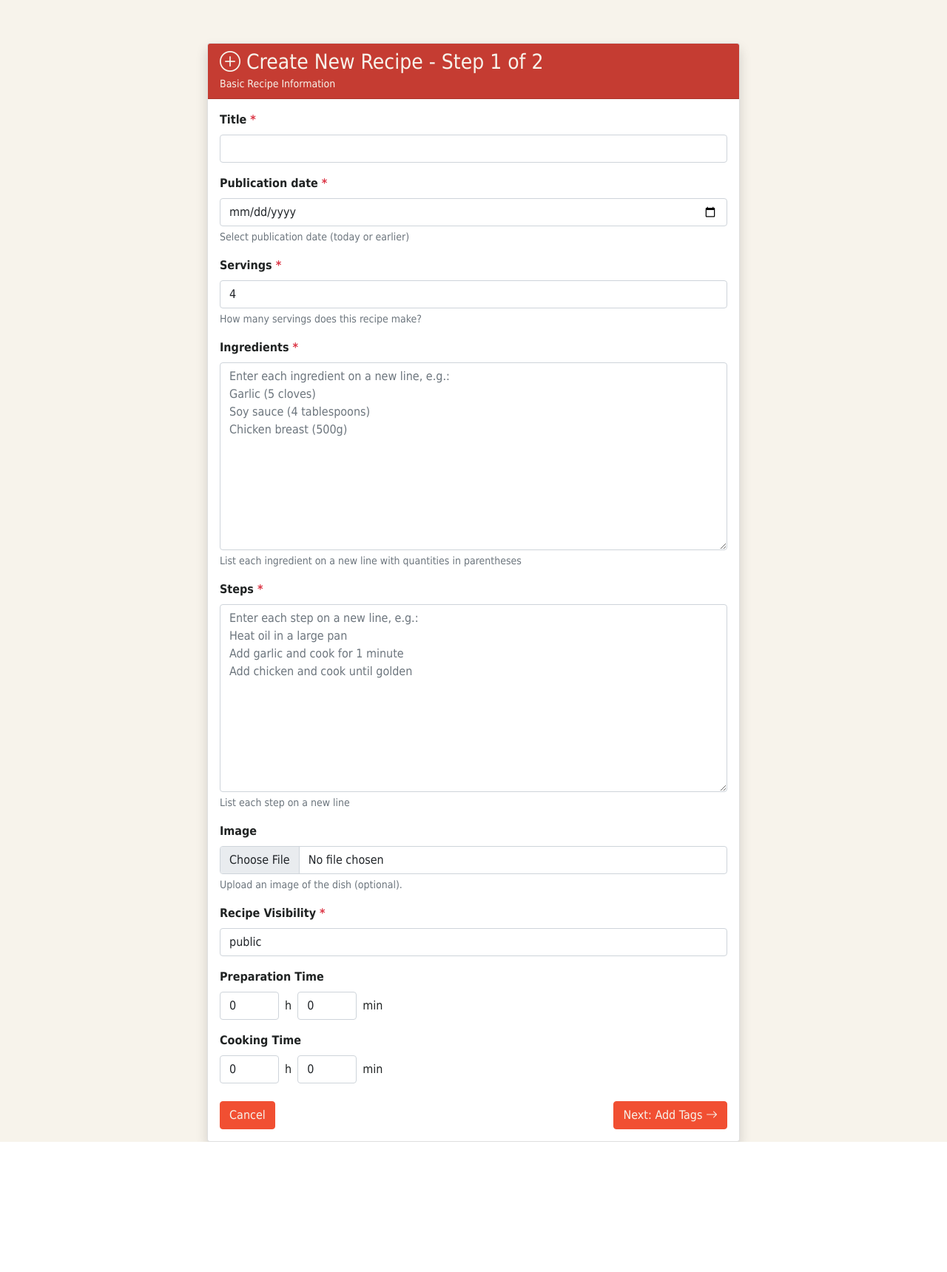
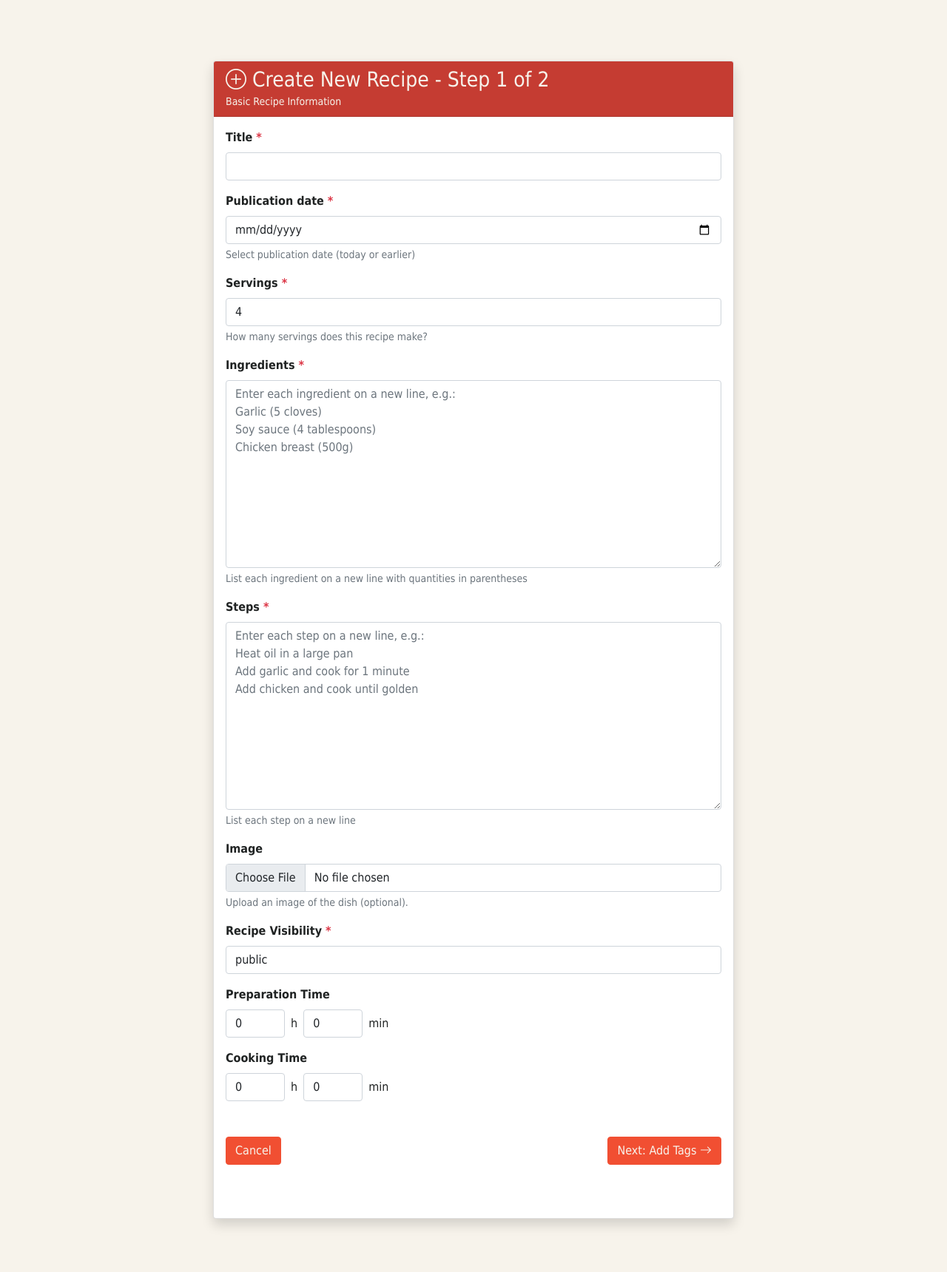
Before and after one commit to catechew/flax_6_2025, a Django app: page /create_recipe/ in a window 1280 px wide; the page is wider, and only the part inside the window is pictured. Shown: the part 56-1776 px from the top of that part at 74% size. Before the commit the page ends 1600 px from the top of that part, so only its background shows below. Run offline with Django 5.2, Linux system fonts and the light colour scheme; a user stored in the database is signed in; some libraries are stand-ins or nearby versions.

Commit message:
UI: improve spacing around action buttons and add bottom padding to recipe form

```diff
--- a/recipes/templates/base/base.html
+++ b/recipes/templates/base/base.html
@@ -29,10 +29,8 @@
     <!-- Navbar -->
     {% include "partials/navbar.html" %}
 
-    <div class="content container mt-4">
-
+    <div class="content container mt-5 mb-5">
         {% include "partials/messages.html" %}
-
         {% block content %}
         {% endblock %}
     </div>
--- a/recipes/templates/recipes/all_recipes.html
+++ b/recipes/templates/recipes/all_recipes.html
@@ -29,7 +29,7 @@
     </li>
   </ul>
 
-  <!-- RECIPES TAB CONTENT -->
+  <!-- Recipes Tab Content  -->
   {% if active_tab == 'recipes' %}
 
   <!-- Filter and Sort Form -->
--- a/recipes/templates/recipes/recipe_form.html
+++ b/recipes/templates/recipes/recipe_form.html
@@ -8,11 +8,12 @@
 {% endif %}
 {% endblock %}
 
-{% block content %}
-<div class="container mt-4">
+{% block page_content %}
+<div class="container mt-4 mb-5">
+  <div class="container">
     <div class="row justify-content-center">
       <div class="col-md-8">
-      <div class="card shadow">
+        <div class="card shadow mb-4">
           <div class="card-header bg-success text-white">
             <h3 class="mb-0">
               {% if mode == 'create' %}
@@ -34,7 +35,7 @@
             </small>
           </div>
 
-        <div class="card-body">
+          <div class="card-body pb-5">
 
             {% if mode == 'update' and not is_owner %}
               <div class="alert alert-info">
@@ -138,7 +139,7 @@
                     <img src="{{ recipe.image.url }}"
                         class="card-img-top"
                         alt="Current recipe image">
-                  <div class="card-body">
+                    <div class="card-body pb-5">
                       <div class="form-check">
                         <input class="form-check-input" type="checkbox"
                               name="image-clear" id="image-clear" {% if session_data.image_clear %}checked{% endif %}>
@@ -151,7 +152,7 @@
                 </div>
               {% endif %}
 
-            <div class="d-flex justify-content-between mt-4">
+              <div class="d-flex justify-content-between mt-5 mb-4">
                 {% if mode == 'create' or not recipe %}
                   <a href="{% url 'cancel_recipe' %}" class="btn btn-primary">
                     Cancel
@@ -173,4 +174,5 @@
       </div>
     </div>
   </div>
-{% endblock %}
+</section>
+{% endblock page_content%}
```
Lines whose indentation alone changed are shown as unchanged.
